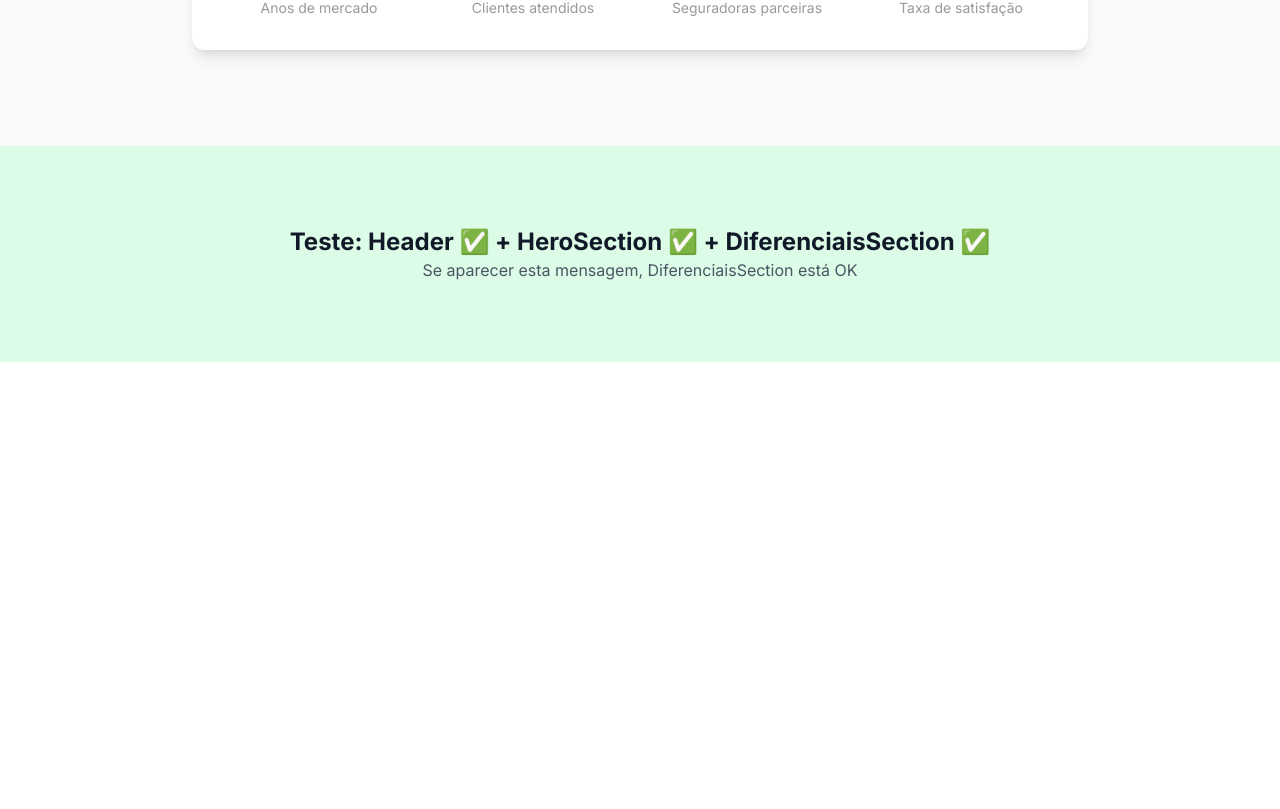
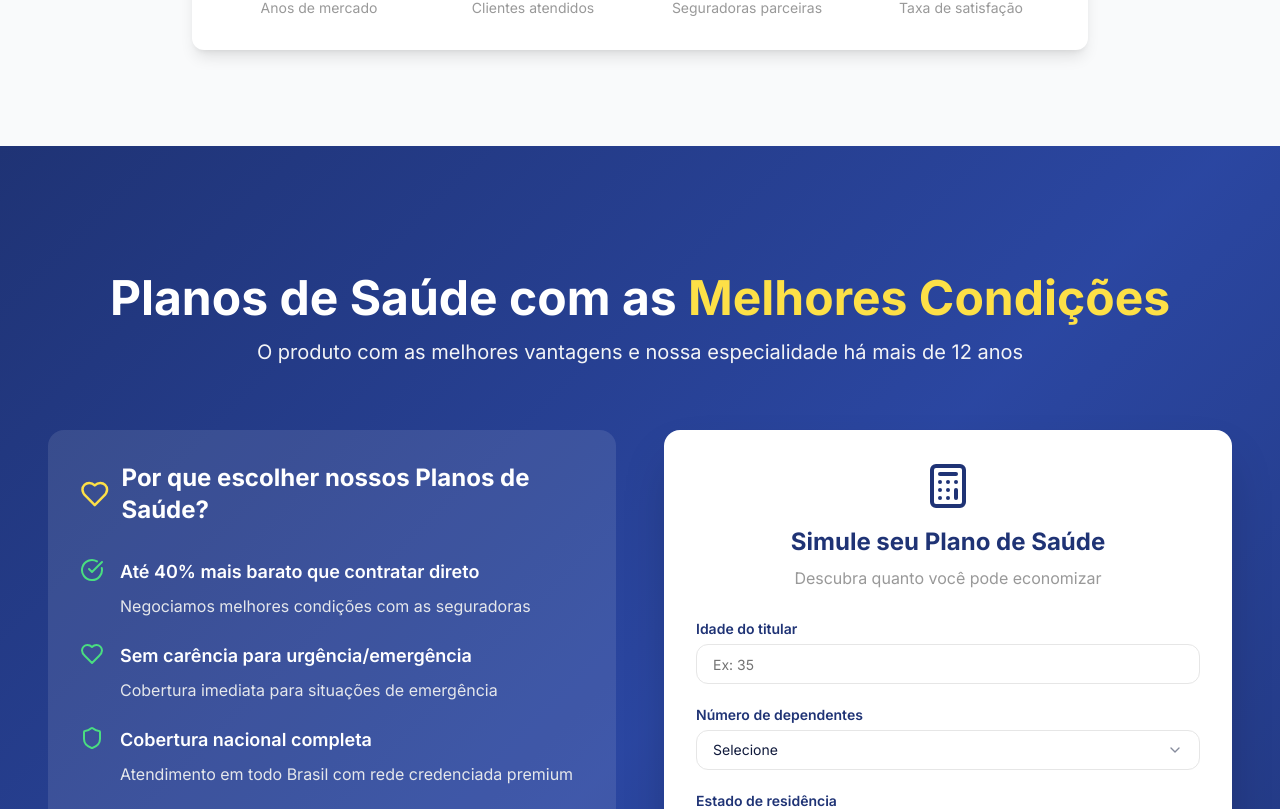
Before and after one commit to OttoDev-System/efika-corretora, a React (Vite) app: page / in a window 1280 px wide. Shown: the part 1532-2341 px from the top of the page. Before the commit the page ends 1894 px from the top, so only its background shows below. Built offline with nearby package versions, Linux system fonts and the light colour scheme.

Commit message:
Fix: Landing page sections load
The Header, HeroSection, and DiferenciaisSection components are now loading correctly on the landing page.

```diff
--- a/src/pages/Index.tsx
+++ b/src/pages/Index.tsx
@@ -1,6 +1,7 @@
 import Header from '@/components/landing/Header'
 import HeroSection from '@/components/landing/HeroSection'
 import DiferenciaisSection from '@/components/landing/DiferenciaisSection'
+import PlanosSaudeSection from '@/components/landing/PlanosSaudeSection'
 
 const Index = () => {
   return (
@@ -8,11 +9,12 @@ const Index = () => {
       <Header />
       <HeroSection />
       <DiferenciaisSection />
-      <div className="bg-green-100 py-20 text-center">
+      <PlanosSaudeSection />
+      <div className="bg-blue-100 py-20 text-center">
         <h2 className="text-2xl font-bold text-gray-900">
-          Teste: Header ✅ + HeroSection ✅ + DiferenciaisSection ✅
+          Teste: Header ✅ + HeroSection ✅ + DiferenciaisSection ✅ + PlanosSaudeSection ✅
         </h2>
-        <p className="text-gray-600">Se aparecer esta mensagem, DiferenciaisSection está OK</p>
+        <p className="text-gray-600">Se aparecer esta mensagem, PlanosSaudeSection está OK</p>
       </div>
     </div>
   )
```
